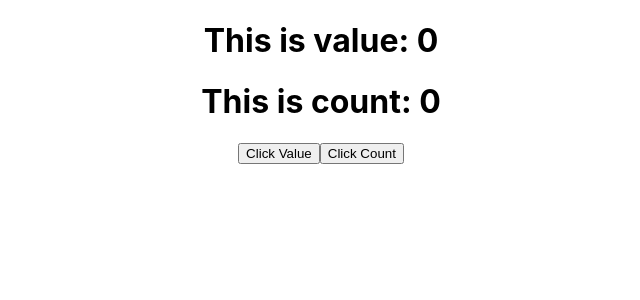
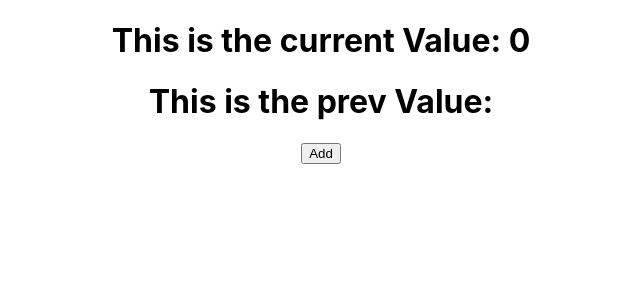
Before and after one commit to GDSE59-Task-Collection/Catch-the-basics, a React (Create React App) app: page / in a window 1280 px wide. Shown: the top 300 px of the page, without its empty margins (319-959 px from the left). Built offline with nearby package versions, Linux system fonts and the light colour scheme.

Commit message:
useRef craete

```diff
--- a/src/App.js
+++ b/src/App.js
@@ -9,6 +9,7 @@ import   UserDetails   from '../src/components/props/UserDetails'
 import   UseStateTask   from '../src/components/useState/UseStateTask'
 import   ButtonBar   from '../src/components/props-event/ButtonBar'
 import   {UseEffectTask}   from '../src/components/useEffect/UseEffectTask'
+import   {UseRefTask}   from '../src/components/useRef/UseRefTask'
 
 function App() {
   return (
@@ -20,7 +21,8 @@ function App() {
       {/* <DataViewList/> */}
       {/* <UserDetails/> */}
       {/* <UseStateTask/> */}
-      <UseEffectTask/>
+      {/* <UseEffectTask/> */}
+      <UseRefTask/>
       {/* <ButtonBar/> */}
     </div>
   );
--- /dev/null
+++ b/src/components/useRef/UseRefTask.jsx
@@ -0,0 +1,21 @@
+import React, { useEffect, useRef, useState } from 'react'
+
+export const UseRefTask = ()=>{
+    const [currentvalue,setCurrentValue]  =useState(0)
+    const prevValue = useRef();
+    useEffect(()=>{
+       prevValue.current = currentvalue
+    })
+    const prevValueToUI = prevValue.current
+      return(
+          <div>
+            <div>
+                <h1>This is the current Value: {currentvalue}</h1>
+                <h1>This is the prev Value: {prevValueToUI}</h1>
+            </div>
+            <div>
+                <button onClick={()=>setCurrentValue(currentvalue + 1)}>Add</button>
+            </div>
+          </div>
+      );
+}
```
